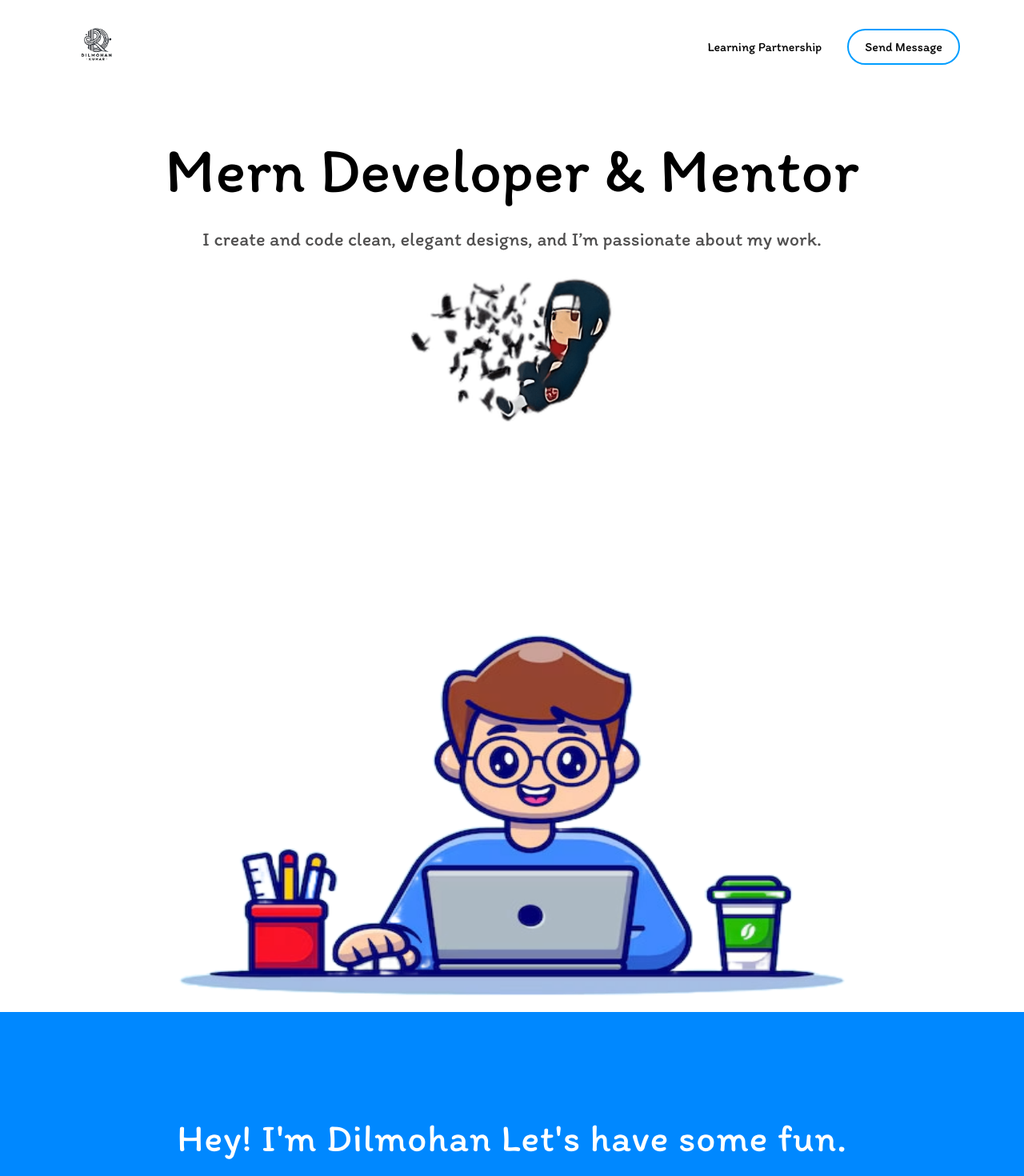
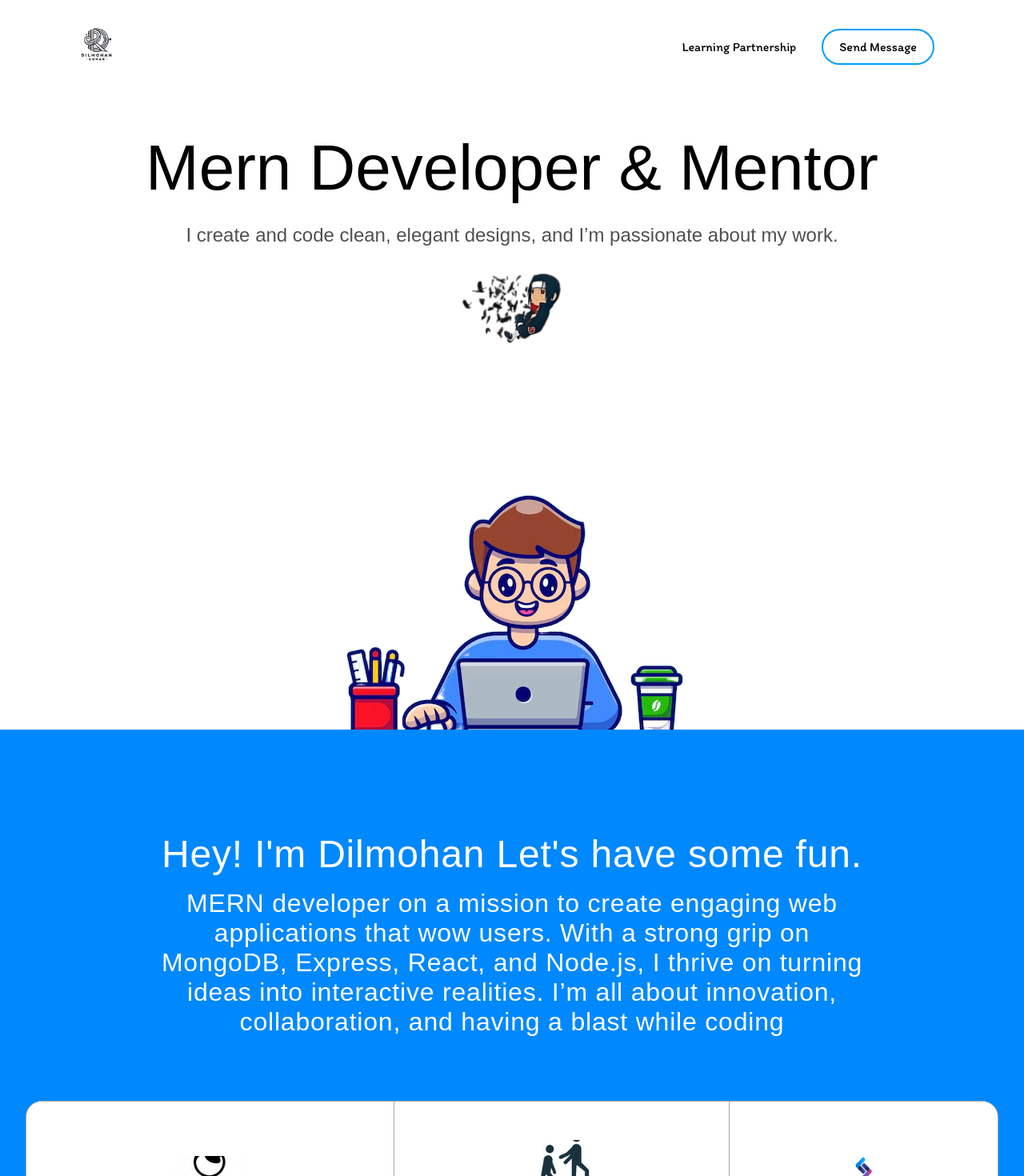
Before and after one commit to dilmohankumar/personal-portfolio, a React (Create React App) app: page / in a window 1280 px wide. Shown: the top 1470 px of the page at 80% size. Built offline with nearby package versions, Linux system fonts and the light colour scheme; a web font is replaced by a local one.

Commit message:
menu-resposive-complete

```diff
--- a/package.json
+++ b/package.json
@@ -3,10 +3,10 @@
   "version": "0.1.0",
   "private": true,
   "dependencies": {
-    "@emotion/react": "^11.13.3",
-    "@emotion/styled": "^11.13.0",
+    "@emotion/react": "^11.13.5",
+    "@emotion/styled": "^11.13.5",
     "@mui/icons-material": "^6.1.6",
-    "@mui/material": "^6.1.6",
+    "@mui/material": "^6.1.8",
     "@testing-library/jest-dom": "^5.17.0",
     "@testing-library/react": "^13.4.0",
     "@testing-library/user-event": "^13.5.0",
--- a/src/App.css
+++ b/src/App.css
@@ -1,3 +1,3 @@
 body{
-    font-family: "Itim", cursive;
+    font-family:sans-serif;
 }
--- a/src/components/Header/Header.css
+++ b/src/components/Header/Header.css
@@ -10,13 +10,26 @@
   display: flex;
   gap: 2rem;
   list-style: none;
-  font-family: "Itim", cursive;
+  font-family: "Itim";
 }
 .header-list li {
   cursor: pointer;
   display: flex;
   align-items: center;
   justify-content: center;
+}
+.header-list li a {
+  text-decoration: none;
+  color: black;
+}
+.sendMessage:hover {
+  background-color: rgb(0, 157, 255);
+}
+.sendMessage:hover a {
+  color: white;
+}
+.learningp a:hover {
+  color: blueviolet;
 }
 .sendMessage {
   border-radius: 2rem;
@@ -26,4 +39,8 @@
 }
 .menu-icon {
   cursor: pointer;
+  z-index: 5;
 }
+.nav-wrapper{
+  position: fixed;
+}
--- a/src/components/Header/Header.js
+++ b/src/components/Header/Header.js
@@ -1,18 +1,30 @@
-import React, { useState } from "react";
+import React, { useState, useEffect, useRef } from "react";
 import "./Header.css";
 import "./responsive.css";
 import Logo from "./../../assests/logo.png";
 import MenuIcon from "@mui/icons-material/Menu";
 import CloseIcon from "@mui/icons-material/Close";
-
+import { Link } from "react-router-dom";
 const Header = () => {
   const [showMenu, setshowMenu] = useState(true);
   const toggleMenu = () => {
     setshowMenu(!showMenu);
+    document.body.style.overflow = showMenu ? "hidden" : "auto";
   };
-  const hideMenu = () => {
-    setshowMenu(!showMenu);
-  };
+  const menuRef = useRef(null);
+  useEffect(() => {
+    const handleClickOutside = (event) => {
+      if (menuRef.current && !menuRef.current.contains(event.target)) {
+        setshowMenu(true);
+        document.body.style.overflow = "auto"; // Enable scrolling
+      }
+    };
+    document.addEventListener("mousedown", handleClickOutside);
+    return () => {
+      document.removeEventListener("mousedown", handleClickOutside);
+    };
+  }, []);
+
   return (
     <header>
       <div className="header-container">
@@ -28,15 +40,18 @@ const Header = () => {
           {showMenu ? <MenuIcon /> : <CloseIcon />}
         </div>
         {/* ---menu-icon-end--- */}
-        <div className={showMenu ? "show-nav-wrapper" : "nav-wrapper"}>
-          <ul
-            className="header-list"
-            id={!showMenu ? "mobile-header-list" : "hide-mobile-header-list"}
-          >
-            <li onClick={hideMenu}>Learning Partnership</li>
-            <li className="sendMessage" onClick={hideMenu}>
-              Send Message
+        <div
+          ref={menuRef}
+          className={showMenu ? "show-nav-wrapper" : "nav-wrapper"}
+        >
+          <ul className="header-list">
+            <li className="learningp">
+              <Link to="/learning-partnership">Learning Partnership</Link>
             </li>
+            <li className="sendMessage">
+              <Link to="/send-message">Send Message</Link>
+            </li>
+            <div className="linee"></div>
           </ul>
         </div>
       </div>
--- a/src/components/Header/responsive.css
+++ b/src/components/Header/responsive.css
@@ -8,50 +8,76 @@
 }
 @media (max-width: 700px) {
   .header-list {
-    display: block;
+    display: flex;
+    flex-direction: column;
+    background: rgb(190, 230, 242);
+    position: fixed;
+    right: 7rem;
+    top: 2rem;
+    width: 26%;
+    height: 32%;
+    text-align: center;
+    align-items: center;
+    padding: 0;
+    border-radius: 7px;
+    gap: 2rem;
   }
-  #mobile-header-list,
-  #hide-mobile-header-list,
-  .nav-wrapper {
-    position: fixed;
-    top: 12px;
-    left: 12rem;
-    width: 34%;
-    height: 14vh;
-    /* background-color: rgb(168 218 231); */
-    padding: 0rem 1rem 0rem 1rem;
-    transition: all 0.3s;
+  .learningp a {
+    padding: 5px 1rem;
+    border-bottom: 3px solid transparent;
   }
-  #mobile-header-list li,
-  #hide-mobile-header-list li {
-    padding: 7px 0px 7px 10px;
+  .learningp a:hover {
+    background-color: rgb(183 181 186 / 32%);
   }
-  #mobile-header-list {
-    transform: translateX(0);
+
+  .sendMessage a {
+    padding: 5px 2.5rem;
+    border-bottom: 3px solid transparent;
   }
-  #hide-mobile-header-list {
-    transform: translateX(200%);
+  .sendMessage a:hover {
+    background-color:rgb(183 181 186 / 32%);
+    padding: 5px;
+    padding-left: 2.5rem;
+    padding-right: 2.5rem;
+  }
+  .header-list li {
+    position: relative;
+    top: 2rem;
+  }
+  .sendMessage {
+    border-radius: none;
+    border: none;
+    padding: 0;
+    height: 0;
+  }
+  .linee {
+    border-bottom: 1px solid rgb(205, 205, 205);
+    width: 100%;
+    position: relative;
+    top: 2rem;
+    margin-top: 1rem;
   }
   .show-nav-wrapper {
     display: none;
   }
 }
-@media (max-width: 553px) {
-  #mobile-header-list,
-  #hide-mobile-header-list,
-  .nav-wrapper {
-    top: 5rem;
-    left: 10rem;
+@media (max-width: 435px) {
+  .learningp a:hover {
+    padding: 5px 0rem;
   }
 }
-@media (max-width: 375px) {
-  #mobile-header-list,
-  #hide-mobile-header-list,
-  .nav-wrapper {
-    top: 5rem;
-    left: 8rem;
-  }
-  .sendMessage {
-    padding: 11px 0px 11px 10px;
+@media (max-width: 542px) {
+  .sendMessage a:hover {
+    padding: 5px 1.5rem;
   }
 }
+@media (max-width: 419px) {
+  .sendMessage a:hover {
+    padding: 5px 1rem;
+  }
+}
+@media (max-width: 356px) {
+  .sendMessage a:hover {
+    padding: 5px 0.5rem;
+  }
+}
--- a/src/pages/Home/Home.css
+++ b/src/pages/Home/Home.css
@@ -40,6 +40,26 @@ p {
   height: 110vh;
   z-index: -1;
 }
+.image-container .developer-image {
+  display: flex;
+  justify-content: center;
+  align-items: center;
+  width: 100%;
+  height: auto;
+}
+.image-container-p {
+  display: flex;
+  justify-content: center;
+  flex-direction: column;
+  align-items: center;
+}
+.developer-image {
+  display: flex;
+  justify-content: center;
+  align-items: center;
+  width: 100%;
+  height: auto;
+}
 .image-container .user-image {
   width: 20%;
   height: auto;
@@ -48,15 +68,18 @@ p {
   background-color: rgb(0, 136, 255);
   color: white;
   width: 100%;
-  height: 90vh;
   margin-top: -9rem;
+  display: flex;
   padding-top: 8rem;
-  display: flex;
+  padding-bottom: 15rem;
   flex-direction: column;
   align-items: center;
   justify-content: flex-start;
   text-align: center;
   gap: 1rem;
+  height: auto;
+  box-sizing: border-box;
+  overflow-wrap: break-word;
 }
 .bio-container h1,
 .bio-container p {
@@ -70,7 +93,7 @@ p {
 }
 .bio-container p {
   font-weight: 300;
-  font-size: 1.2rem;
+  font-size: 2rem;
 }
 .skills-container {
   padding-top: -10rem;
@@ -573,3 +596,8 @@ p {
 .social-link {
   color: white;
 }
+.lines {
+  border: 1px solid #b6b7b74d;
+  top: 5rem;
+  position: relative;
+}
--- a/src/pages/Home/Home.js
+++ b/src/pages/Home/Home.js
@@ -67,6 +67,7 @@ const Home = () => {
           work.
         </p>
       </div>
+      <div className="image-container-p">
       <div className="image-container">
         <img src={user} alt="user-image" className="user-image" />
         <img
@@ -74,7 +75,7 @@ const Home = () => {
           alt="developer-image"
           className="developer-image"
         />
-      </div>
+      </div></div>
       {/* -----bio start----- */}
       <div className="bio-container">
         <h1 className="bio-title">Hey! I'm Dilmohan Let's have some fun.</h1>
@@ -268,6 +269,7 @@ const Home = () => {
       </div>
       {/* -------------project-cards-end---------- */}
       {/* -------------collaboration-company-start------------- */}
+      <div className="lines"></div>
       <div className="collaboration-container">
         <div className="collaboration-header">
           <h1>
@@ -493,9 +495,7 @@ const Home = () => {
       {/* ------start-project-banner-end----- */}
       {/* --------footer-start------- */}
       <div className="footer-container">
-        {/* <Link to="/" className="logo-link"> */}
         <img src={logo} alt="logo" className="logo-imagee" />
-        {/* </Link> */}
         <p className="footer-text">
           Growing, gaining wisdom, and striving for progress with each new day
         </p>
@@ -524,7 +524,8 @@ const Home = () => {
             <i className="fab fa-Github">
               <GitHubIcon />
             </i>
-        </a></div>
+          </a>
+        </div>
         <p className="footer-copyright">
           &copy; 2024 OnestCoder. All Rights Reserved.
         </p>
--- a/src/pages/Home/responsive.css
+++ b/src/pages/Home/responsive.css
@@ -13,29 +13,22 @@
   .home-content p {
     font-size: 0.9rem;
   }
-  .image-container .developer-image {
-    width: 60%;
-    height: 90vh;
-  }
 }
 @media (max-width: 640px) {
-  .image-container .user-image {
+ .user-image {
     width: 15%;
     height: auto;
   }
-  .image-container .developer-image {
-    width: 50%;
-    height: 60vh;
-  }
 }
 @media (max-width: 360px) {
-  .image-container .user-image {
+  .user-image {
     width: 10%;
     height: auto;
   }
-  .image-container .developer-image {
-    width: 45%;
-    height: 30vh;
+}
+@media (max-width: 625px) {
+  .bio-container {
+  margin-top: -22%;
   }
 }
 @media (max-width: 990px) {
@@ -43,28 +36,24 @@
     font-size: 2.5rem;
   }
   .bio-container p {
-    font-size: 1rem;
+    font-size: 2rem;
   }
 }
+
 @media (max-width: 760px) {
   .bio-container h1 {
     font-size: 2rem;
   }
   .bio-container p {
-    font-size: 0.9rem;
-  }
-  .developer-image {
-    padding-bottom: 1.5rem;
+    font-size: 1.6rem;
   }
 }
-@media (max-width: 640px) {
-  .developer-image {
-    padding-bottom: 4.5rem;
+@media (max-width: 456px) {
+  .bio-container p {
+    font-size: 1.4rem;
   }
-}
-@media (max-width: 360px) {
-  .developer-image {
-    padding-bottom: 7rem;
+  .bio-container h1 {
+    font-size: 1.9rem;
   }
 }
 @media (max-width: 830px) {
@@ -101,17 +90,13 @@
     grid-template-columns: repeat(auto-fit, minmax(200px, 1fr));
   }
   .card-description {
-    font-size: 10px;
+    font-size: 7px;
   }
   .card-link {
-    font-size: 10px;
+    font-size: 7px;
   }
 }
-@media (max-width: 466px) {
-  .project-cards-container {
-    grid-template-columns: repeat(auto-fit, minmax(100px, 1fr));
-  }
-}
+
 @media (max-width: 260px) {
   .project-cards-container {
     grid-template-columns: repeat(auto-fit, minmax(50px, 1fr));
```
Also changed, not shown: 1 other file (tests, documents, lock files or other folders). Lines whose indentation alone changed are shown as unchanged.
